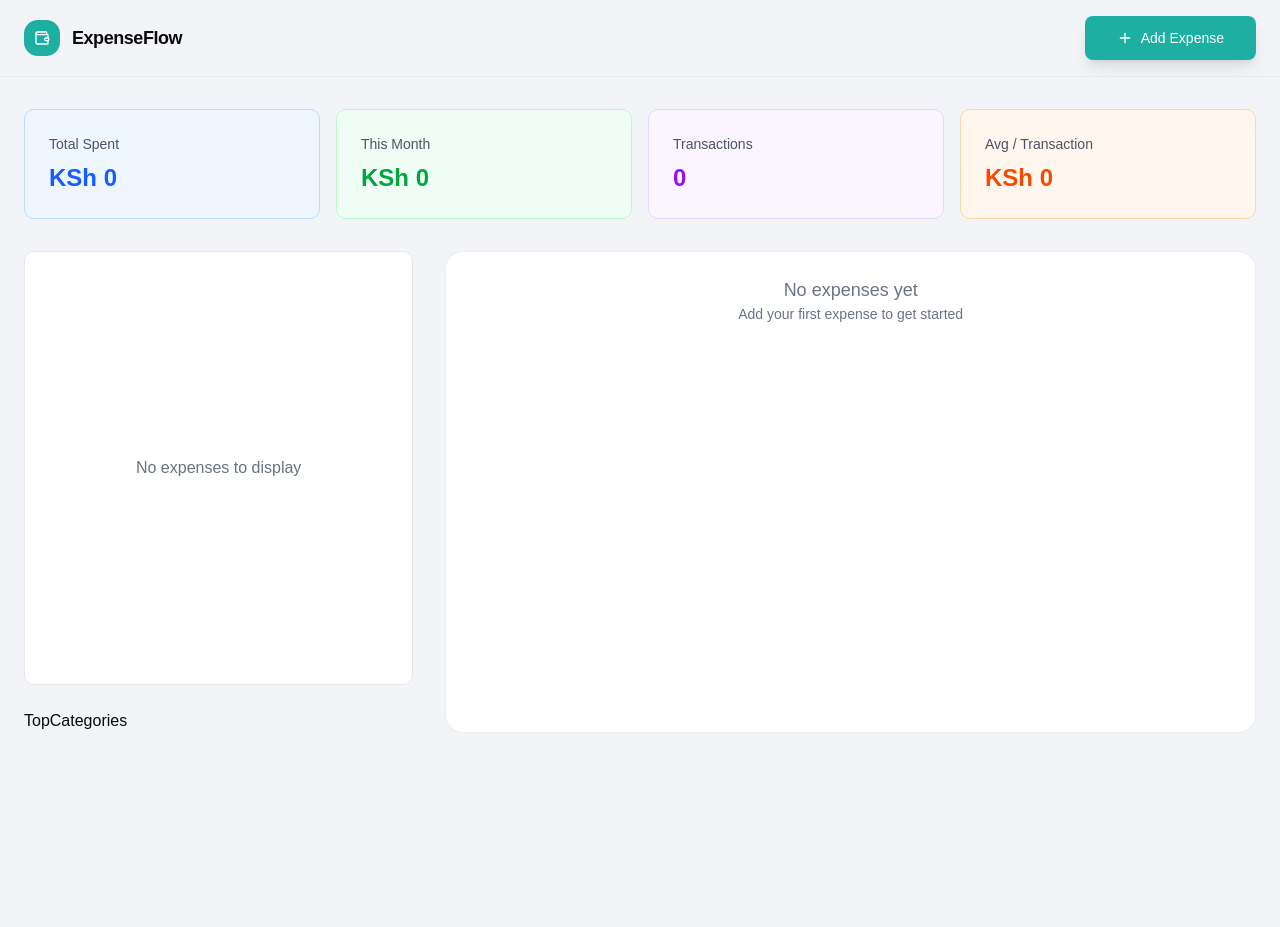
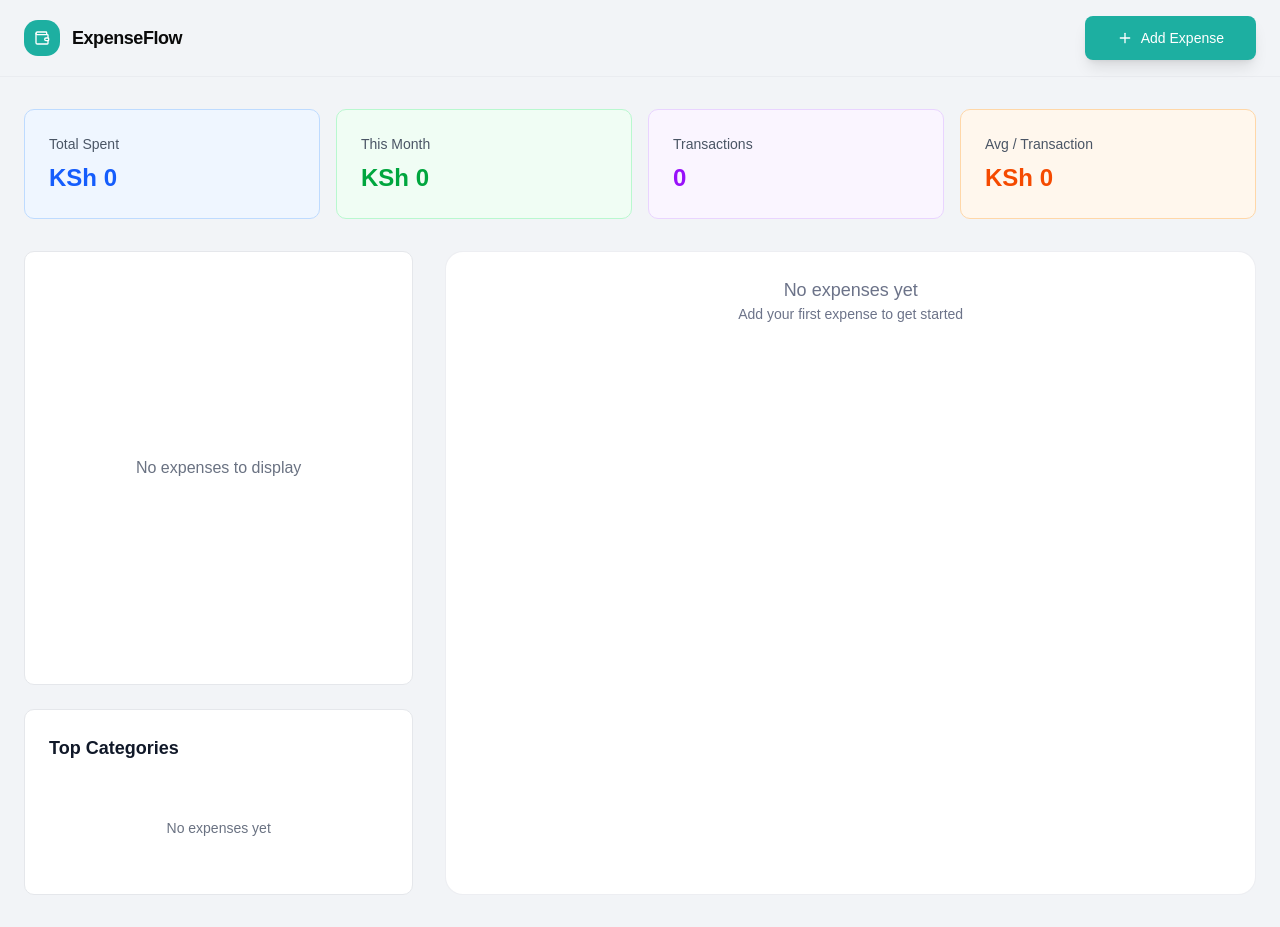
Before and after one commit to kiarie-ke/Expense-Tracker, a React (Vite) app: page / in a window 1280 px wide. Before the commit the page ends 800 px from the top, so only its background shows below. Built offline with nearby package versions, Linux system fonts and the light colour scheme.

Commit message:
Top category

```diff
--- a/src/App.tsx
+++ b/src/App.tsx
@@ -15,6 +15,7 @@ import {
 } from "./components/shared/ui/Select";
 import StatsCard from "./components/StatsCard";
 import ExpenseChart from "./components/ExpenseChart";
+import TopCategories from "./components/TopCategories";
 
 function App() {
   const [showAddExpenseModal, setShowAddExpenseModal] = useState(false);
@@ -72,7 +73,7 @@ function App() {
         <div className="grid grid-cols-3 mt-8 m-auto gap-8">
           <div className="flex flex-col gap-6">
            <ExpenseChart expenses={expenses} />
-            <span>TopCategories</span>
+            <TopCategories expenses={expenses}/>
           </div>
           <div className="p-6 col-span-2 bg-white rounded-2xl border border-mischka/50">
             {expenses.length ? (
--- a/src/components/ExpenseChart.tsx
+++ b/src/components/ExpenseChart.tsx
@@ -6,7 +6,6 @@ import {
   YAxis,
   CartesianGrid,
   Tooltip,
-  Legend,
   ResponsiveContainer,
 } from "recharts";
 
@@ -46,7 +45,7 @@ const ExpenseChart = ({ expenses }: { expenses: IExpense[] }) => {
                 label={{ value: "Amount (KSh)", angle: -90, position: "insideLeft" }}
               />
               <Tooltip
-                formatter={(value: number) => `KSh ${value.toLocaleString()}`}
+                formatter={(value) => value != null ? `KSh ${Number(value).toLocaleString()}` : "KSh 0"}
                 contentStyle={{
                   backgroundColor: "#fff",
                   border: "1px solid #e5e7eb",
--- a/src/components/StatsCard.tsx
+++ b/src/components/StatsCard.tsx
@@ -13,6 +13,7 @@ const StatsCard = ({ expenses }: { expenses: IExpense[] }) => {
 
     return expenses
       .filter((expense) => {
+        if (!expense.date) return false;
         const expenseDate = new Date(expense.date);
         return (
           expenseDate.getMonth() === currentMonth &&
--- a/src/components/TopCategories.tsx
+++ b/src/components/TopCategories.tsx
@@ -1,8 +1,84 @@
+import type { IExpense } from "@/types/expense";
+import { EXPENSE_CATEGORIES } from "@/constants";
 
-const TopCategories = () => {
+const TopCategories = ({ expenses }: { expenses: IExpense[] }) => {
+  // Group expenses by category and calculate totals
+  const categoryTotals: Record<string, number> = {};
+
+  expenses.forEach((expense) => {
+    const category = expense.category || "Other";
+    categoryTotals[category] =
+      (categoryTotals[category] || 0) + (expense.amount || 0);
+  });
+
+  // Calculate total spending
+  const totalSpending = Object.values(categoryTotals).reduce(
+    (sum, amount) => sum + amount,
+    0
+  );
+
+  // Convert to array and sort by amount (highest first)
+  const topCategories = Object.entries(categoryTotals)
+    .map(([category, amount]) => ({
+      category,
+      amount,
+      percentage: totalSpending > 0 ? (amount / totalSpending) * 100 : 0,
+    }))
+    .sort((a, b) => b.amount - a.amount)
+    .slice(0, 5); // Top 5 categories
+
+  const colors = [
+    "bg-blue-500",
+    "bg-green-500",
+    "bg-purple-500",
+    "bg-orange-500",
+    "bg-red-500",
+  ];
+
   return (
-    <div>TopCategories</div>
-  )
-}
+    <div className="bg-white rounded-lg border border-gray-200 p-6">
+      <h2 className="text-lg font-semibold text-gray-900 mb-6">
+        Top Categories
+      </h2>
 
-export default TopCategories
+      {topCategories.length > 0 ? (
+        <div className="space-y-5">
+          {topCategories.map((item, idx) => (
+            <div key={item.category}>
+              <div className="flex items-center justify-between mb-2">
+                <div className="flex items-center gap-3">
+                  <div className={`w-3 h-3 rounded-full ${colors[idx]}`}></div>
+                  <span className="text-sm font-medium text-gray-900">
+                    {EXPENSE_CATEGORIES[item.category as keyof typeof EXPENSE_CATEGORIES] || item.category}
+                  </span>
+                </div>
+                <div className="text-right">
+                  <p className="text-sm font-semibold text-gray-900">
+                    KSh {item.amount.toLocaleString(undefined, {
+                      maximumFractionDigits: 0,
+                    })}
+                  </p>
+                  <p className="text-xs text-gray-500">
+                    {item.percentage.toFixed(1)}%
+                  </p>
+                </div>
+              </div>
+              <div className="w-full bg-gray-200 rounded-full h-2 overflow-hidden">
+                <div
+                  className={`h-full ${colors[idx]} rounded-full transition-all`}
+                  style={{ width: `${item.percentage}%` }}
+                ></div>
+              </div>
+            </div>
+          ))}
+        </div>
+      ) : (
+        <div className="text-center text-gray-500 py-8">
+          <p className="text-sm">No expenses yet</p>
+        </div>
+      )}
+    </div>
+  );
+};
+
+export default TopCategories;
```
